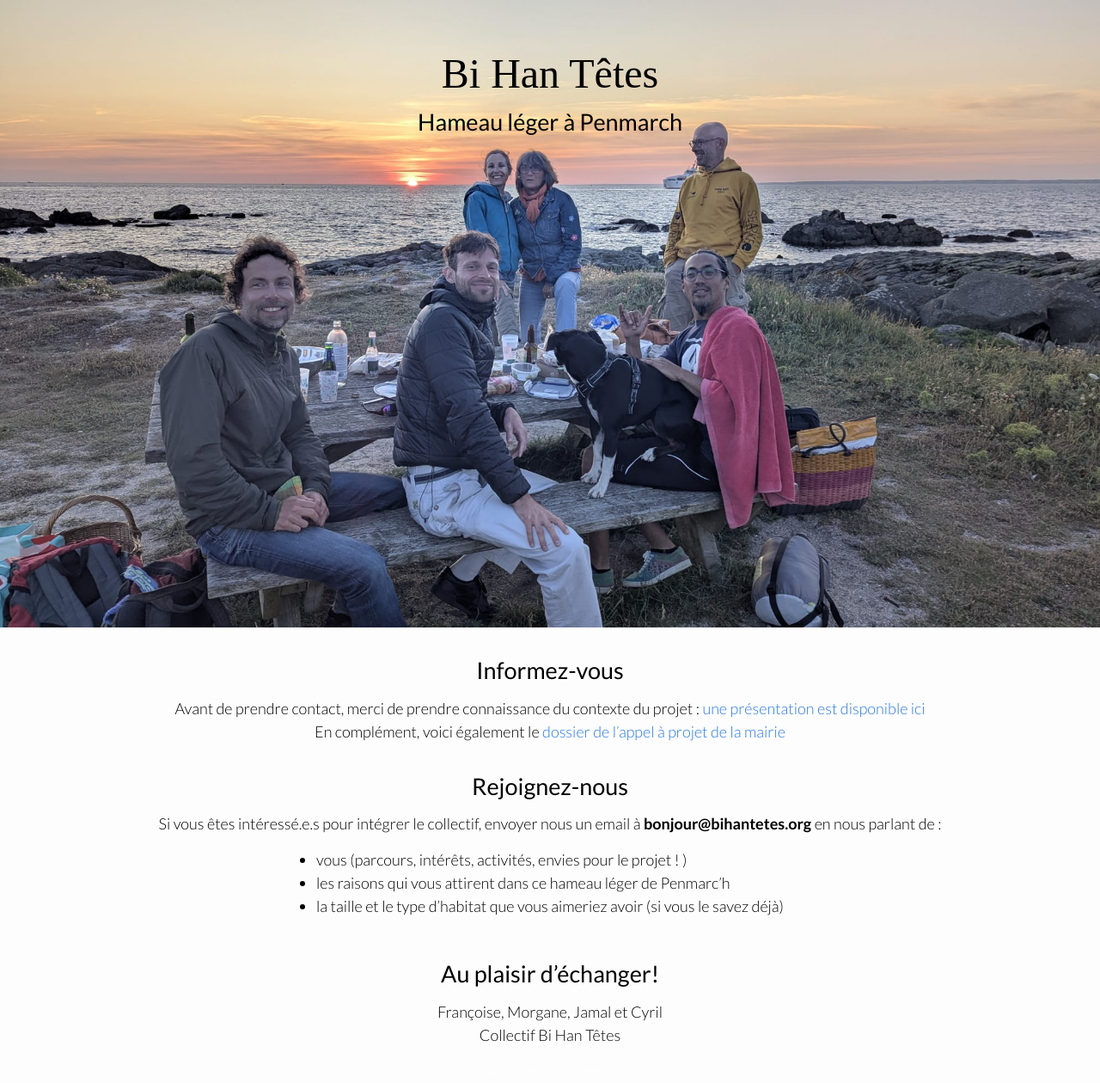
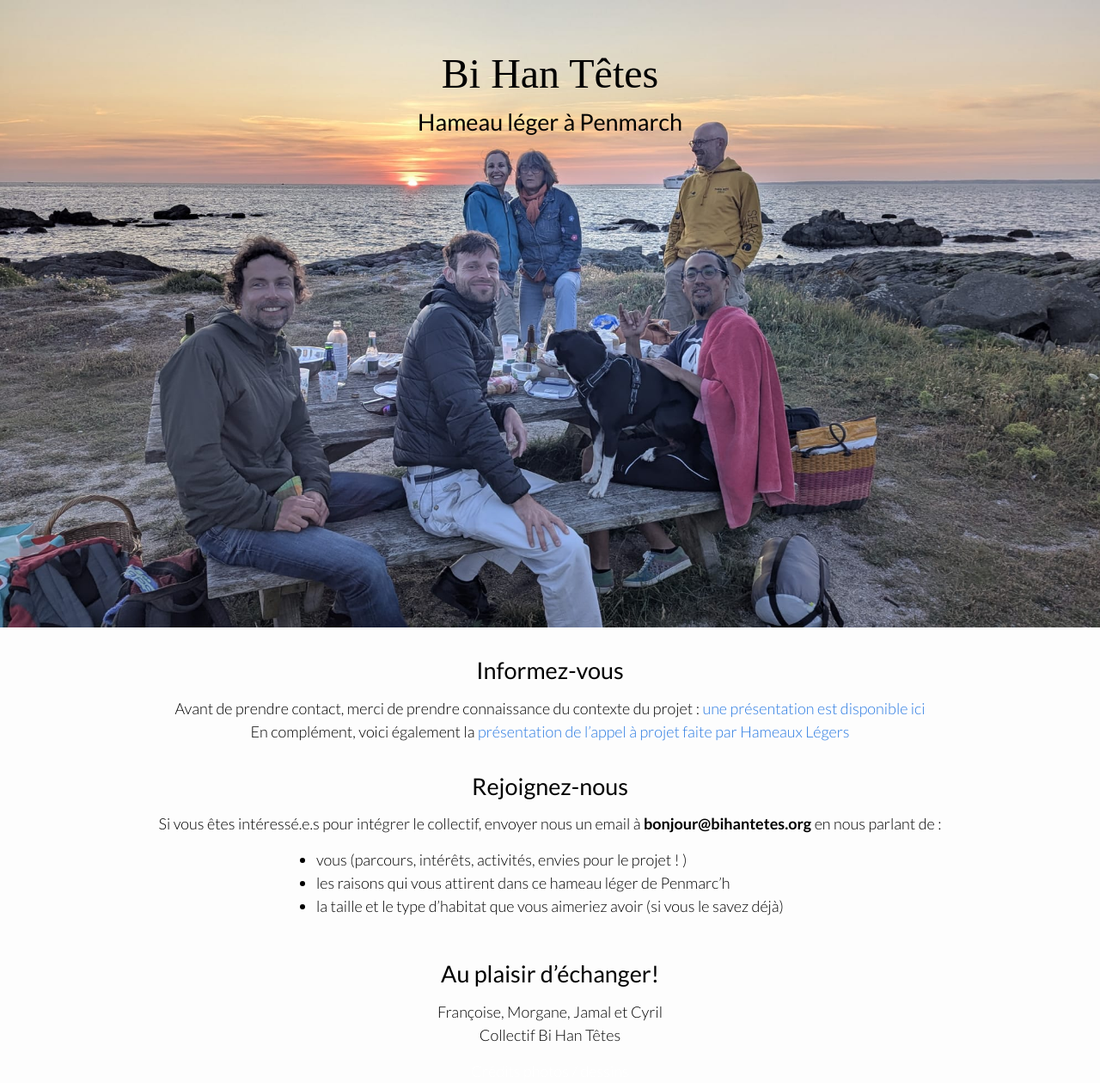
Before and after one commit to cymace/bihantetes, a Jekyll site: the page built from index.md, in a window 1280 px wide. Shown: the whole page at 86% size. Built offline with Jekyll 4.4.1, drawn with Linux system fonts in a browser that asks for light colours; some web fonts are replaced.

Commit message:
Update index.md

```diff
--- a/index.md
+++ b/index.md
@@ -7,7 +7,7 @@ layout: accueil
 
 Avant de prendre contact, merci de prendre connaissance du contexte du projet :  [ une présentation est disponible ici](medias/PresentationBiHanTetes.pdf)
 <br>
-En complément, voici également le  [dossier de l'appel à projet de la mairie](medias/AAPPenmarch.pdf)
+En complément, voici également la  [présentation de l'appel à projet faite par Hameaux Légers](medias/AAPPenmarch.pdf)
 
 
 ## Rejoignez-nous
```
